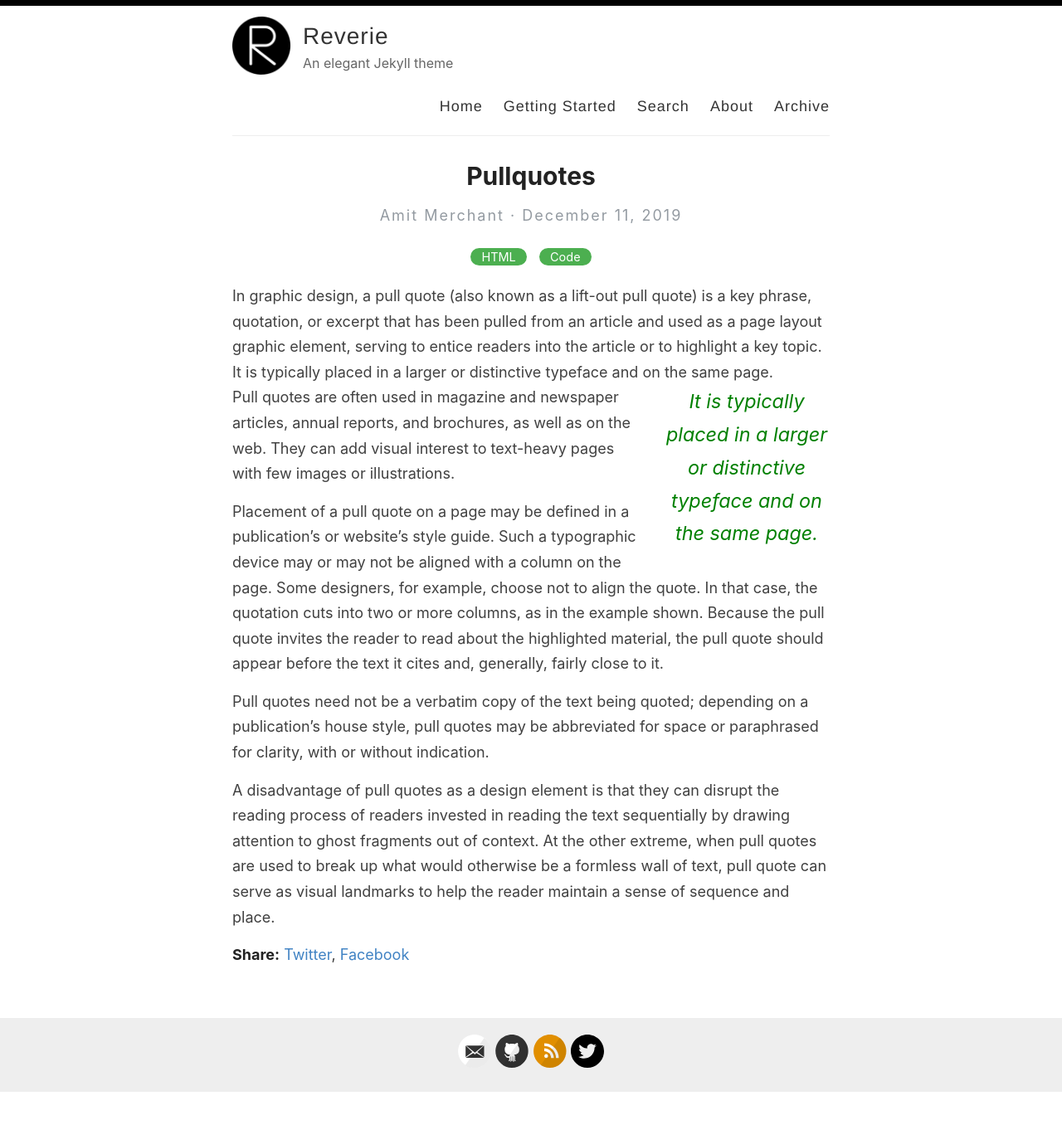
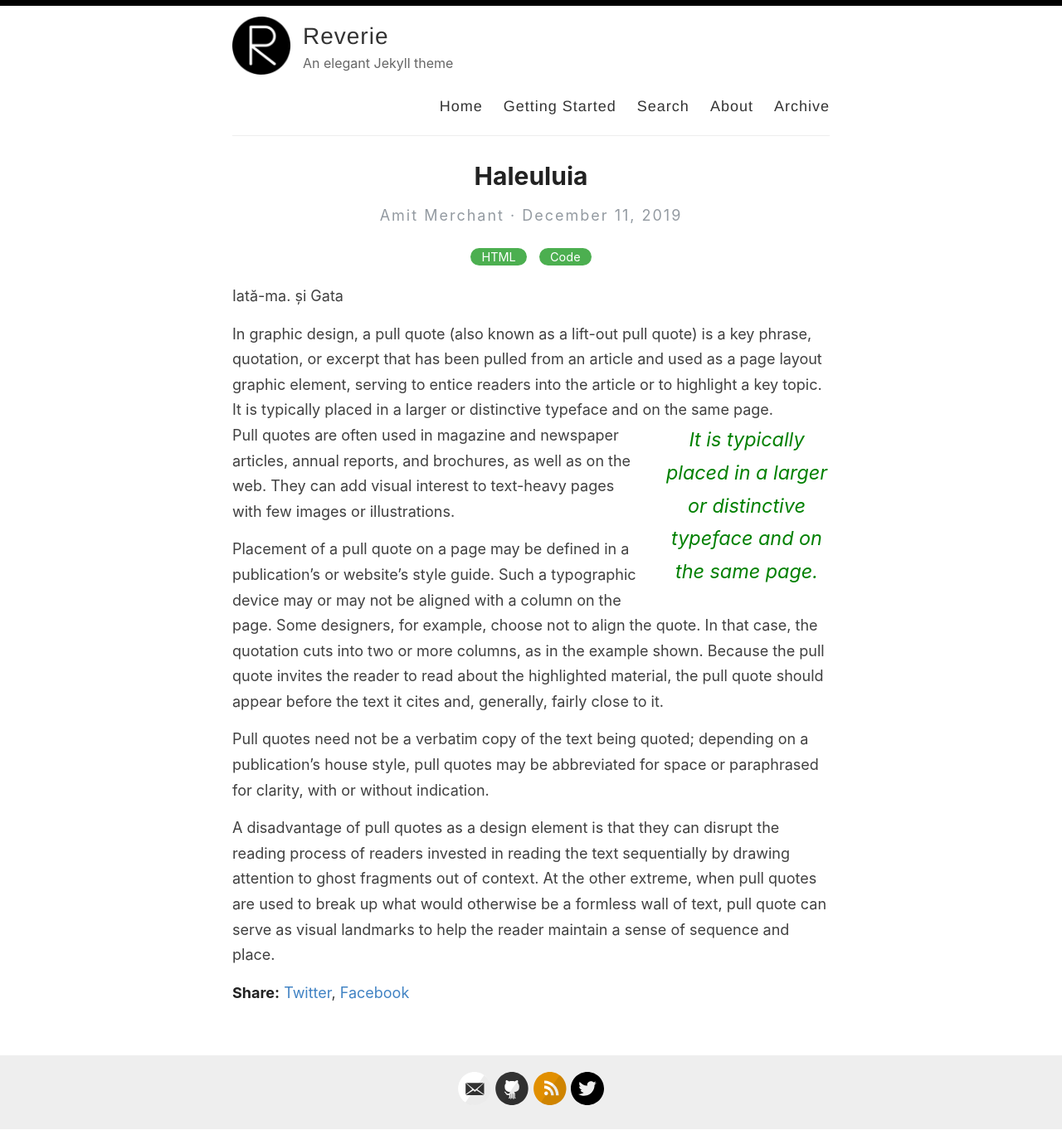
Before and after one commit to Cristian-CALOIAN/reverie, a Jekyll site: the page built from _posts/2019-12-11-pullquotes.md, in a window 1280 px wide. Shown: the whole page at 83% size. Built offline with Jekyll 4.4.1, drawn with Linux system fonts in a browser that asks for light colours; before the commit the page ends 1316 px from its top, so only the background shows below that.

Commit message:
Update 2019-12-11-pullquotes.md

```diff
--- a/_posts/2019-12-11-pullquotes.md
+++ b/_posts/2019-12-11-pullquotes.md
@@ -1,9 +1,11 @@
 ---
 layout: post
-title:  Pullquotes
+title:  Haleuluia
 categories: [HTML,Code]
 excerpt: In graphic design, a pull quote (also known as a lift-out pull quote) is a key phrase, quotation, or excerpt that has been pulled from an article and used as a page layout graphic element, serving to entice readers into the article or to highlight a key topic.
 ---
+
+Iată-ma. și Gata
 
 In graphic design, a pull quote (also known as a lift-out pull quote) is a key phrase, quotation, or excerpt that has been pulled from an article and used as a page layout graphic element, serving to entice readers into the article or to highlight a key topic. {% include pullquote.html quote="It is typically placed in a larger or distinctive typeface and on the same page." %} Pull quotes are often used in magazine and newspaper articles, annual reports, and brochures, as well as on the web. They can add visual interest to text-heavy pages with few images or illustrations.
 
```
